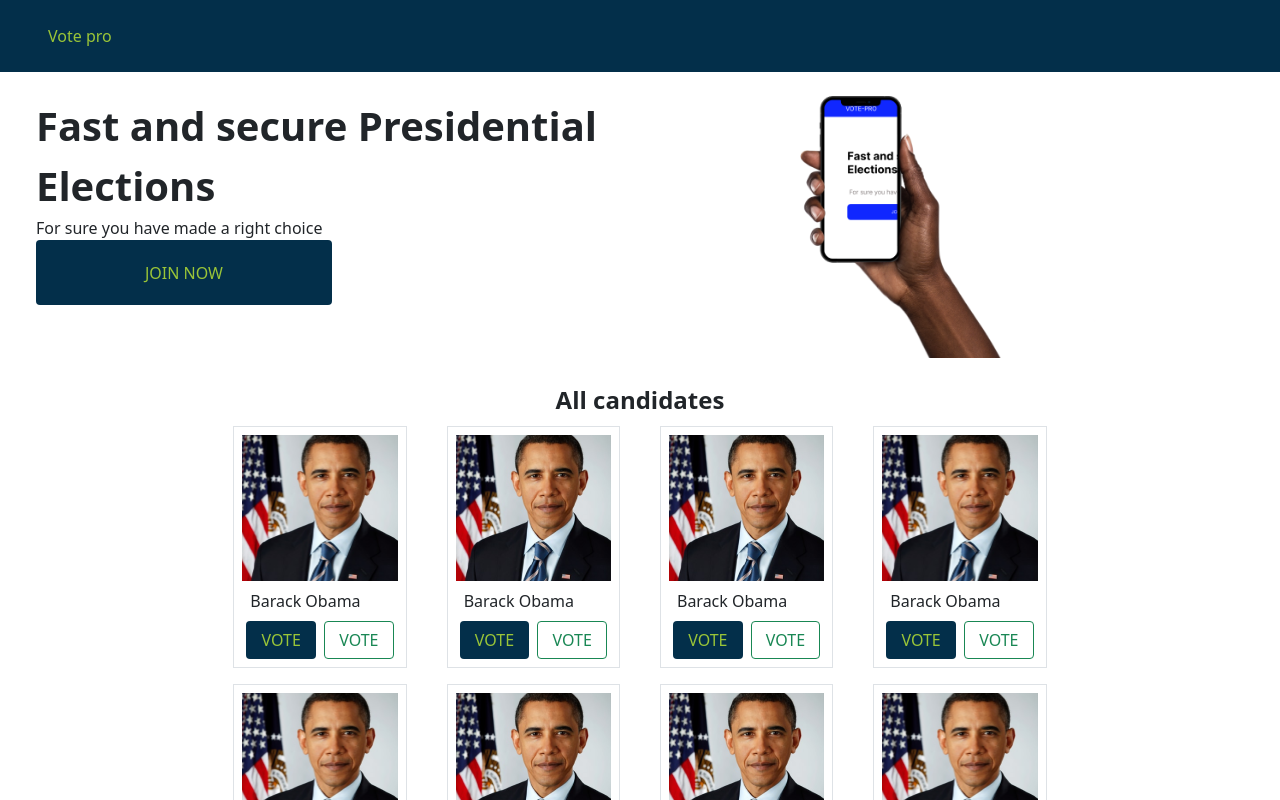
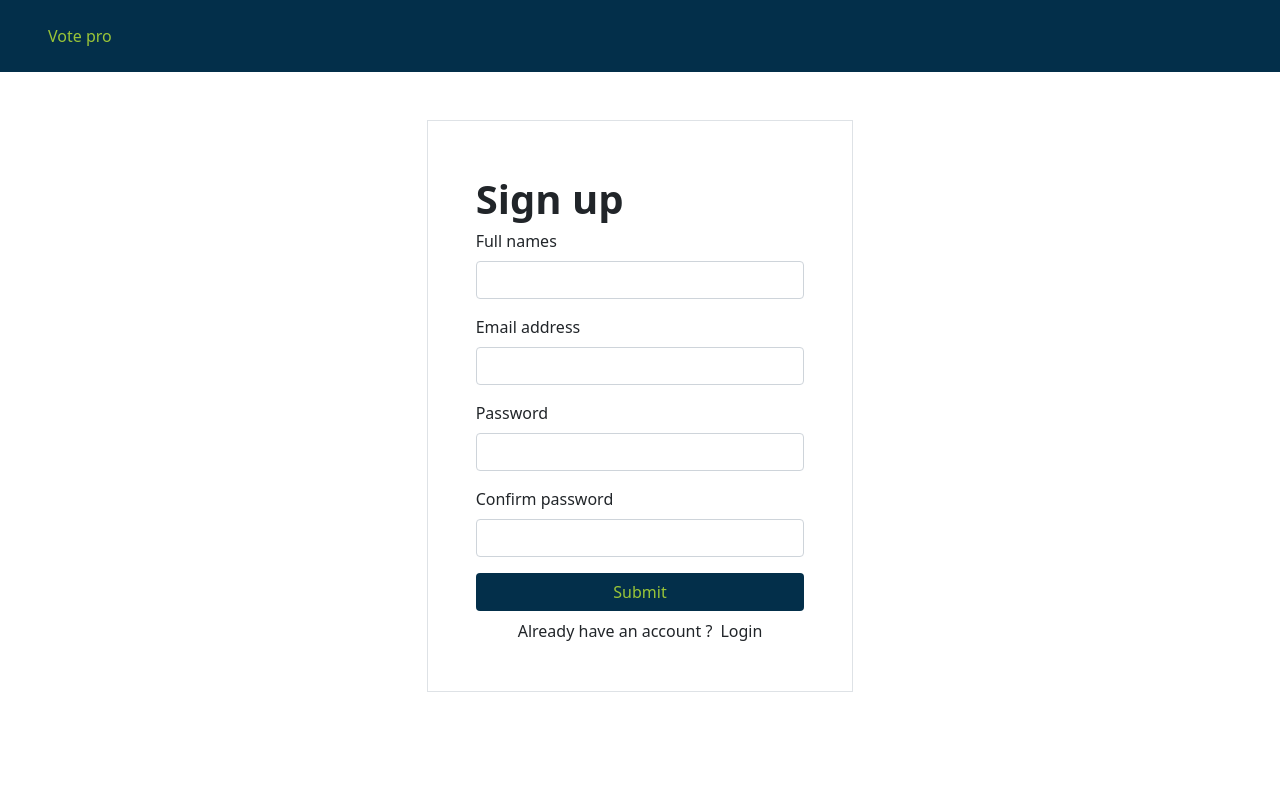
Before and after one commit to dmutoni/vms, a React (Vite) app: page /signup in a window 1280 px wide. Shown: the top 800 px of the page. Built offline with nearby package versions, Linux system fonts and the light colour scheme.

Commit message:
Feat: Add registration and login pages

```diff
--- a/package.json
+++ b/package.json
@@ -11,7 +11,8 @@
     "bootstrap": "^5.1.3",
     "react": "^18.0.0",
     "react-bootstrap": "^2.4.0",
-    "react-dom": "^18.0.0"
+    "react-dom": "^18.0.0",
+    "react-router-dom": "^6.3.0"
   },
   "devDependencies": {
     "@types/react": "^18.0.0",
--- a/src/App.jsx
+++ b/src/App.jsx
@@ -2,11 +2,20 @@ import { useState } from "react";
 import "./App.css";
 import "bootstrap/dist/css/bootstrap.min.css";
 import Dashboard from "./dashboard";
+import { Route, Routes } from "react-router-dom";
+import Login from "./login";
+import SignUp from "./signup";
 
 function App() {
   const [count, setCount] = useState(0);
 
-  return <Dashboard />;
+  return (
+    <Routes>
+      <Route exact path="/" element={<Dashboard />} />
+      <Route path="/login" element={<Login />} />
+      <Route path="/signup" element={<SignUp />} />
+    </Routes>
+  );
 }
 
 export default App;
--- a/src/components/header.jsx
+++ b/src/components/header.jsx
@@ -4,8 +4,8 @@ import { Button } from "react-bootstrap";
 export default function Header() {
   return (
     <div className="col-12 py-3 bg-app-primary">
-      <nav class="navbar  navbar-expand-lg navbar-light">
-        <p class="ms-lg-5 my-auto bg-text-color">Vote pro</p>
+      <nav className="navbar  navbar-expand-lg navbar-light">
+        <p className="ms-lg-5 my-auto bg-text-color">Vote pro</p>
       </nav>
     </div>
   );
--- a/src/dashboard.jsx
+++ b/src/dashboard.jsx
@@ -1,4 +1,5 @@
 import React from "react";
+import { Link } from "react-router-dom";
 import Candidate from "./components/candidate";
 import Header from "./components/header";
 
@@ -8,11 +9,17 @@ export default function Dashboard() {
       <Header />
       <div className="row m-lg-4 ">
         <div className="col-lg-6 col-md-12 col-sm-12">
-          <p class="fw-bold fs-1">Fast and secure Presidential Elections </p>
-          <p class="fw-normal fs-6">For sure you have made a right choice</p>
-          <button className="btn w-50 bg-text-color h-25  bg-app-primary">
-            JOIN NOW
-          </button>
+          <p className="fw-bold fs-1">
+            Fast and secure Presidential Elections{" "}
+          </p>
+          <p className="fw-normal fs-6">
+            For sure you have made a right choice
+          </p>
+          <Link to="/login">
+            <button className="btn w-50 bg-text-color h-25 bg-app-primary">
+              JOIN NOW
+            </button>
+          </Link>
         </div>
         <div className="col-lg-6 col-md-12 col-sm-12">
           <img
--- /dev/null
+++ b/src/login.jsx
@@ -0,0 +1,44 @@
+import React from "react";
+import { Link } from "react-router-dom";
+import Header from "./components/header";
+
+export default function Login() {
+  return (
+    <div>
+      <Header />
+      <div className="col-4 mx-auto border  p-5 mt-5">
+        <p className="font-bold fs-1">Sign up</p>
+        <form>
+          <div class="mb-3">
+            <label for="exampleInputEmail1" class="form-label">
+              Email address
+            </label>
+            <input
+              type="email"
+              class="form-control"
+              id="exampleInputEmail1"
+              aria-describedby="emailHelp"
+            />
+          </div>
+          <div class="mb-3">
+            <label for="exampleInputPassword1" class="form-label">
+              Password
+            </label>
+            <input
+              type="password"
+              class="form-control"
+              id="exampleInputPassword1"
+            />
+          </div>
+          <button type="submit" class="btn bg-app-primary bg-text-color col-12">
+            Submit
+          </button>
+          <div className="d-flex flex-row justify-content-center gap-2 mt-2 ">
+            <p>Don't have an account ? </p>
+            <Link to="/signup">Sign up</Link>
+          </div>
+        </form>
+      </div>
+    </div>
+  );
+}
--- a/src/main.jsx
+++ b/src/main.jsx
@@ -1,10 +1,13 @@
-import React from 'react'
-import ReactDOM from 'react-dom/client'
-import App from './App'
-import './styles/index.css'
+import React from "react";
+import ReactDOM from "react-dom/client";
+import { BrowserRouter } from "react-router-dom";
+import App from "./App";
+import "./styles/index.css";
 
-ReactDOM.createRoot(document.getElementById('root')).render(
+ReactDOM.createRoot(document.getElementById("root")).render(
   <React.StrictMode>
-    <App />
+    <BrowserRouter>
+      <App />
+    </BrowserRouter>
   </React.StrictMode>
-)
+);
--- /dev/null
+++ b/src/signup.jsx
@@ -0,0 +1,65 @@
+import React from "react";
+import { Link } from "react-router-dom";
+import Header from "./components/header";
+
+export default function SignUp() {
+  return (
+    <div>
+      <Header />
+      <div className="col-4 mx-auto border  p-5 mt-5">
+        <p className="font-bold fs-1">Sign up</p>
+        <form>
+          <div class="mb-3">
+            <label for="exampleInputNames" class="form-label">
+              Full names
+            </label>
+            <input
+              type="text"
+              class="form-control"
+              id="exampleInputNames"
+              aria-describedby="exampleInputNames"
+            />
+          </div>
+          <div class="mb-3">
+            <label for="exampleInputEmail1" class="form-label">
+              Email address
+            </label>
+            <input
+              type="email"
+              class="form-control"
+              id="exampleInputEmail1"
+              aria-describedby="emailHelp"
+            />
+          </div>
+          <div class="mb-3">
+            <label for="exampleInputPassword1" class="form-label">
+              Password
+            </label>
+            <input
+              type="password"
+              class="form-control"
+              id="exampleInputPassword1"
+            />
+          </div>
+          <div class="mb-3">
+            <label for="exampleInputPassword2" class="form-label">
+              Confirm password
+            </label>
+            <input
+              type="password"
+              class="form-control"
+              id="exampleInputPassword2"
+            />
+          </div>
+          <button type="submit" class="btn bg-app-primary bg-text-color col-12">
+            Submit
+          </button>
+          <div className="d-flex flex-row justify-content-center gap-2 mt-2 ">
+            <p>Already have an account ? </p>
+            <Link to="/login">Login</Link>
+          </div>
+        </form>
+      </div>
+    </div>
+  );
+}
```
Also changed, not shown: 2 other files (tests, documents, lock files or other folders).
